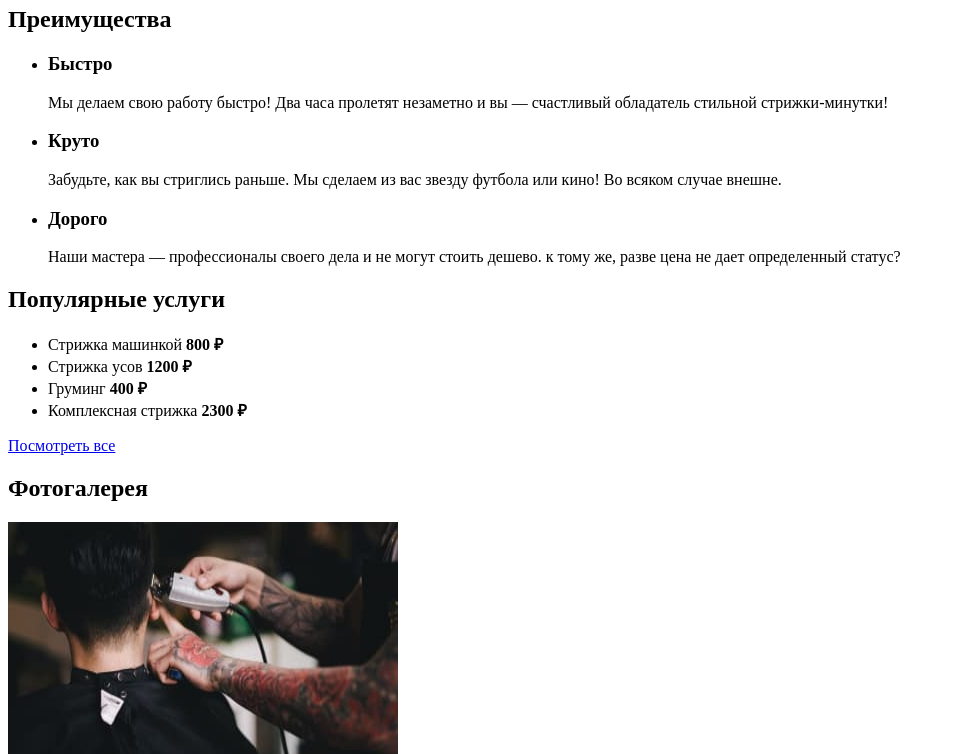
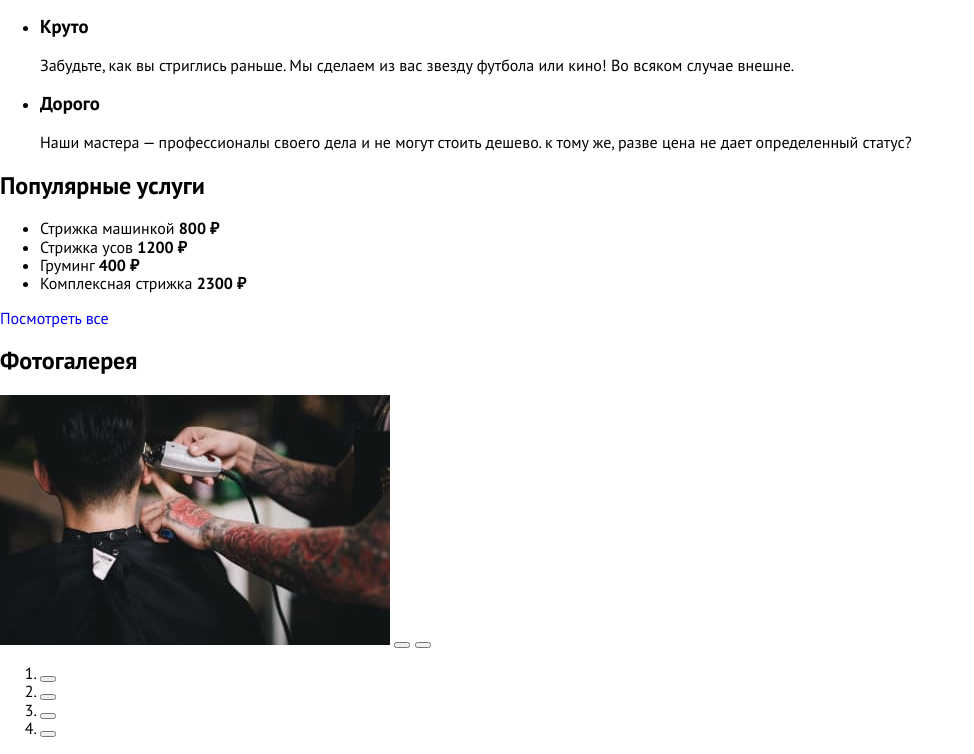
Before and after one commit to webwaffe/barbershop3, a plain HTML site: page index.html in a window 1280 px wide. Shown: the part 378-1132 px from the top of the page, without its empty margins (0-974 px from the left). Drawn offline with Linux system fonts and the light colour scheme.

Commit message:
Добавляет шрифты PT Sans, Pt Sans Narrow

```diff
--- a/css/style.css
+++ b/css/style.css
@@ -1,4 +1,29 @@
-body {
+@font-face {
+    font-display: swap;
+    font-family: 'PT Sans';
+    font-style: normal;
+    font-weight: 400;
+    src: url('../fonts/pt-sans-v17-cyrillic-regular.woff2') format('woff2');
+  }
+
+  @font-face {
+    font-display: swap;
+    font-family: 'PT Sans';
+    font-style: normal;
+    font-weight: 700;
+    src: url('../fonts/pt-sans-v17-cyrillic-700.woff2') format('woff2');
+  }
+
+@font-face {
+    font-display: swap;
+    font-family: 'PT Sans Narrow';
+    font-style: normal;
+    font-weight: 700;
+    src: url('../fonts/pt-sans-narrow-v18-cyrillic-700.woff2') format('woff2');
+  }
+
+
+  /* body {
     min-width: 960px;
     margin: 0;
     padding: 0;
@@ -12,7 +37,17 @@ body {
     background-image: url(../img/visual/background.jpg);
     background-position: top center;
     background-repeat: no-repeat;
+}  */
+
+
+body {
+    font-family: 'PT Sans', 'Arial', sans-serif;
 }
+
+/*
+h2 {
+    font-family: 'PT Sans Narrow', 'Arial', sans-serif;
+} */
 
 a {
     text-decoration: none;
--- a/index.html
+++ b/index.html
@@ -3,8 +3,8 @@
   <head>
     <meta charset="utf-8">
     <meta name="viewport" content="width=device-width, initial-scale=1">
-<!--     <link rel="stylesheet" href="css/normalize.css">
-    <link rel="stylesheet" href="css/style.css"> -->
+    <link rel="stylesheet" href="css/normalize.css">
+    <link rel="stylesheet" href="css/style.css">
     <title>Барбершоп «Бородинский»</title>
   </head>
   <body>
```
Also changed, not shown: catalog.html (+2 -2 lines), fonts/pt-sans-narrow-v18-cyrillic-700.woff2 (added), fonts/pt-sans-v17-cyrillic-700.woff2 (added), fonts/pt-sans-v17-cyrillic-regular.woff2 (added).
